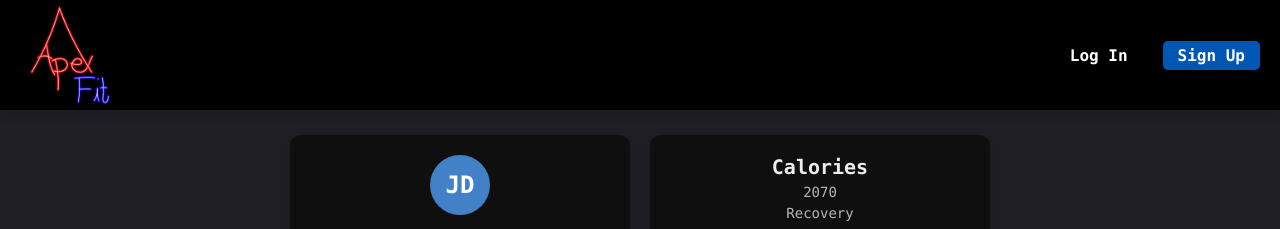
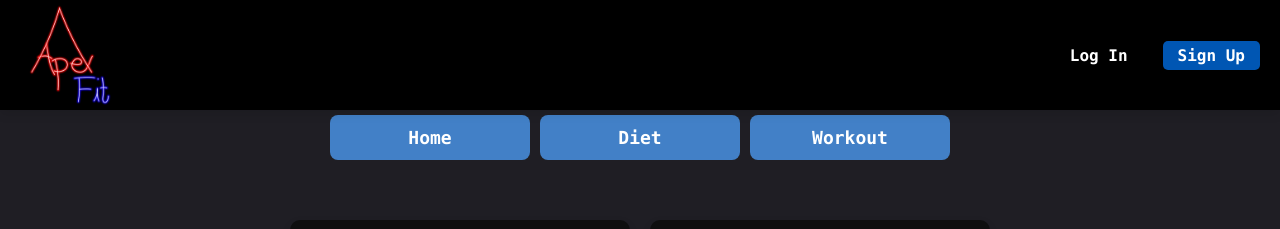
Before and after one commit to axylf/apexfit, a Next.js app: page /dashboard in a window 1280 px wide. Shown: the top 229 px of the page. Built offline with nearby package versions, Linux system fonts and the light colour scheme; no server answers.

Commit message:
Update page.js

```diff
--- a/src/app/dashboard/page.js
+++ b/src/app/dashboard/page.js
@@ -20,6 +20,13 @@ export default function Dashboard() {
                 <Link href="/dashboard">Home</Link>
                 <Link href="/dashboard/diet">Diet</Link>
                 <Link href="/dashboard/workout">Workout</Link>
+            </div>
+
+            {/* Buttons Bar */}
+            <div className={styles.buttonBar}>
+                <Link href="/dashboard" className={styles.barButton}>Home</Link>
+                <Link href="/dashboard/diet" className={styles.barButton}>Diet</Link>
+                <Link href="/dashboard/workout" className={styles.barButton}>Workout</Link>
             </div>
 
             {/* Profile and Calorie Box Container */}
```
